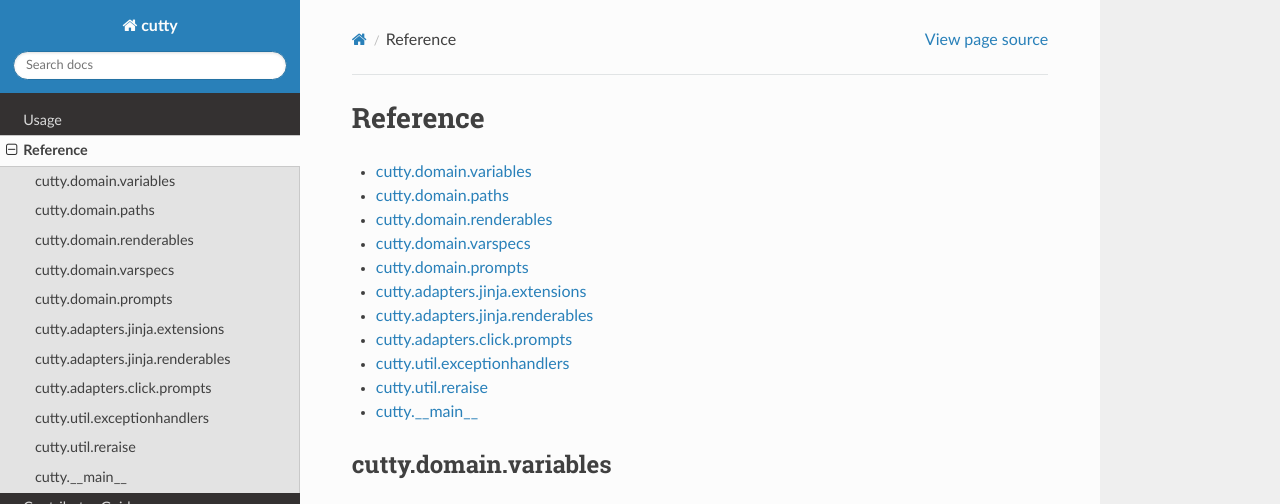
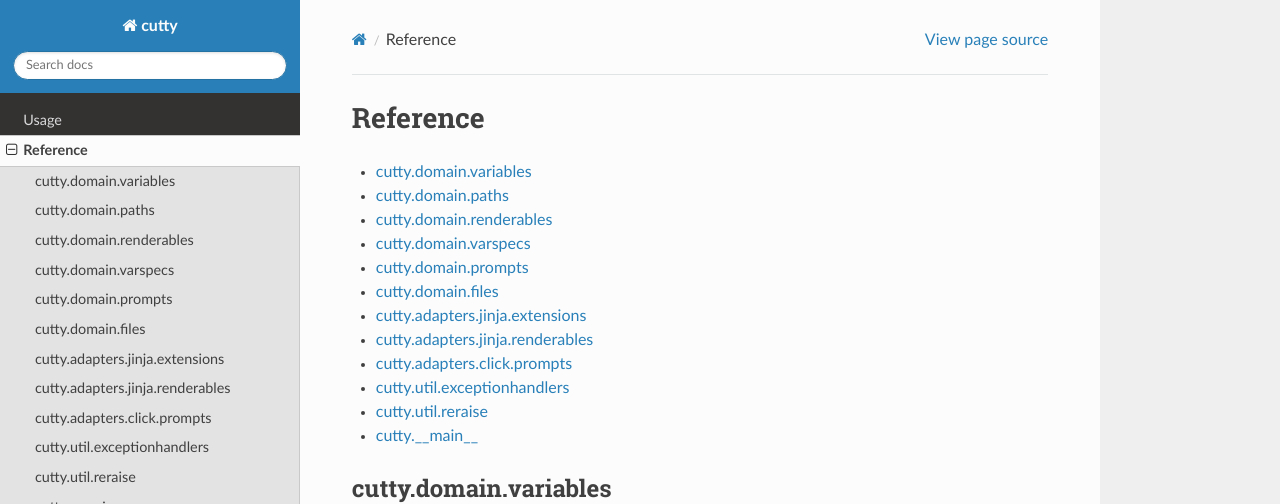
Before and after one commit to cjolowicz/cutty, a Sphinx documentation site: the page built from docs/reference.rst, in a window 1280 px wide and 1400 px high. Shown: the top 504 px of the window. Built offline with Sphinx 7.4.7 and the Read the Docs theme 2.0.0, drawn with Linux system fonts in a browser that asks for light colours; grey boxes are pictures that could not be loaded.

Commit message:
docs(reference): Document cutty.domain.files

```diff
--- a/docs/reference.rst
+++ b/docs/reference.rst
@@ -41,6 +41,13 @@
    :members:
 
 
+cutty.domain.files
+------------------
+
+.. automodule:: cutty.domain.files
+   :members:
+
+
 cutty.adapters.jinja.extensions
 -------------------------------
 
```
